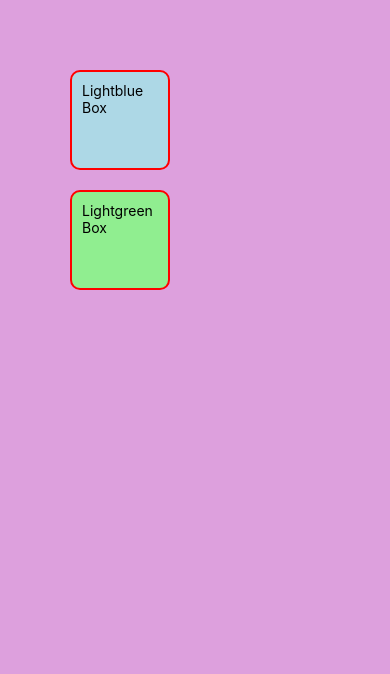
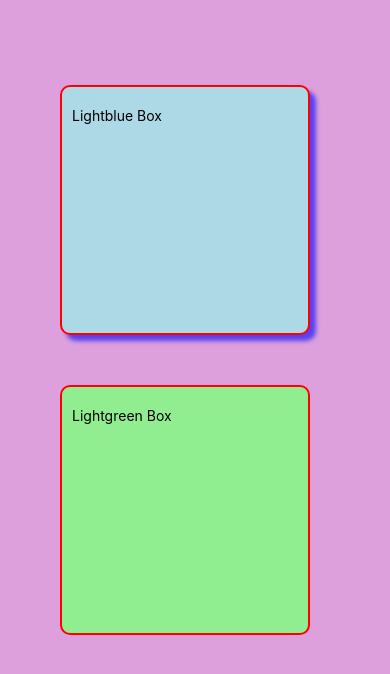
Before and after one commit to nishaanntt/reactNativeFDP, a React Native app: screen / in a window 390 px wide. Shown: the top 674 px of the page. Built offline with nearby package versions, Linux system fonts and the light colour scheme.

Commit message:
shadow and elevation

```diff
--- a/App.js
+++ b/App.js
@@ -3,10 +3,11 @@
 const App = () => {
 	return (
 		<View style={styles.container}>
-			<View style={[styles.box, styles.lightblueBg]}>
+			<View style={[styles.box, styles.lightblueBg, styles.boxShadow]}>
+				{/* The box shadow property will only be visible in iOS */}
 				<Text>Lightblue Box</Text>
 			</View>
-			<View style={[styles.box, styles.lightgreenBg]}>
+			<View style={[styles.box, styles.lightgreenBg, styles.androidShadow]}>
 				<Text>Lightgreen Box</Text>
 			</View>
 		</View>
@@ -21,18 +22,27 @@
 		backgroundColor: 'plum',
 		padding: 60,
 	},
+	boxShadow: {
+		//applies only on iOS
+		// box-shadow: h-offset v-offset blur spread color
+		shadowColor: 'blue', // only property that works both on android and iOS
+		shadowOffset: {
+			// can be positive or negative
+			width: 6,
+			height: 6,
+		},
+		shadowOpacity: 0.6, // ranges from 0 to 1. Transparency of the shadow
+		shadowRadius: 4, // sets the blur radius. Larger value = larger and lighter blur making the shadow more prominent
+	},
+	androidShadow: {
+		elevation: 10,
+	},
 	box: {
-		width: 100,
-		// width: '25%',
-		height: 100,
-		// height: '25%',
-		padding: 10,
-		// paddingVertical: 20,
-		// paddingHorizontal: 10,
-		margin: 10,
-		// marginHorizontal: 15,
-		// marginVertical: 25,
-		// border: '2px solid red'
+		width: 250,
+		height: 250,
+		paddingVertical: 20,
+		paddingHorizontal: 10,
+		marginVertical: 25,
 		borderWidth: 2,
 		borderColor: 'red',
 		borderStyle: 'solid',
```
